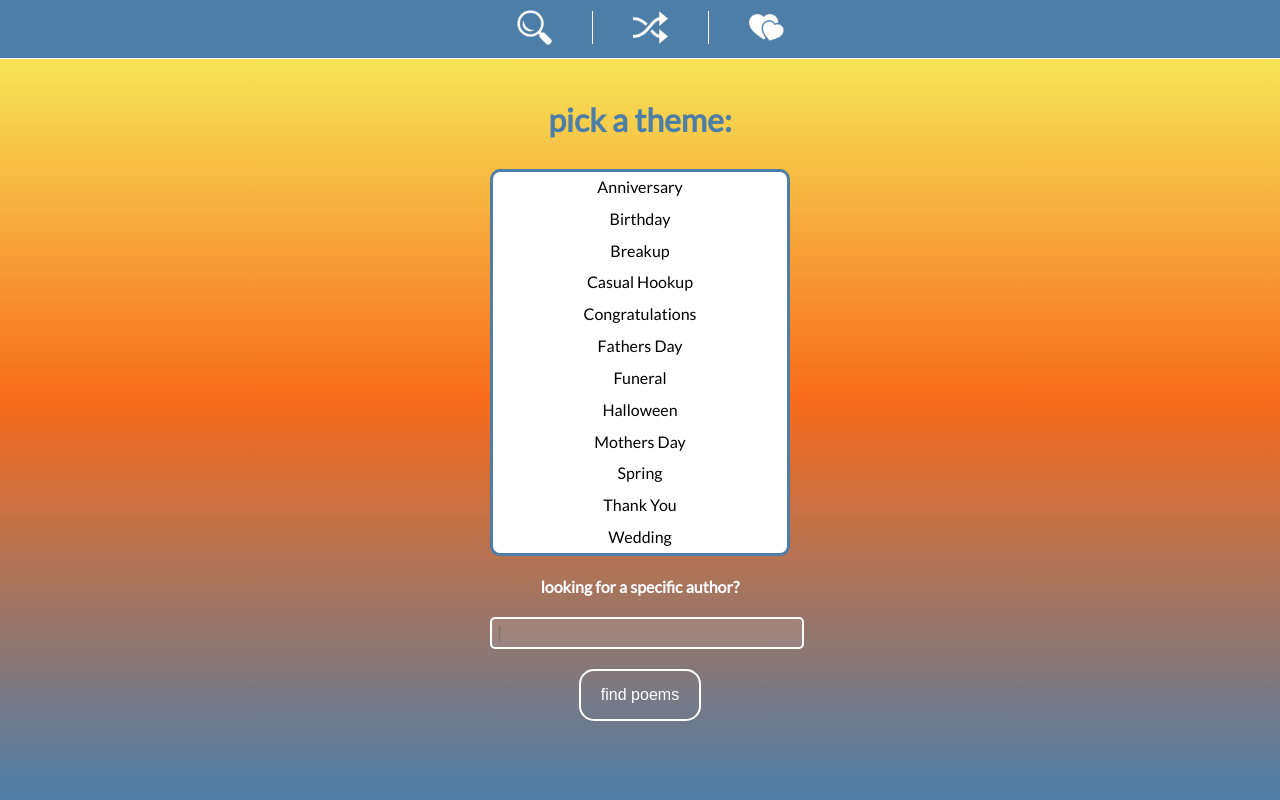
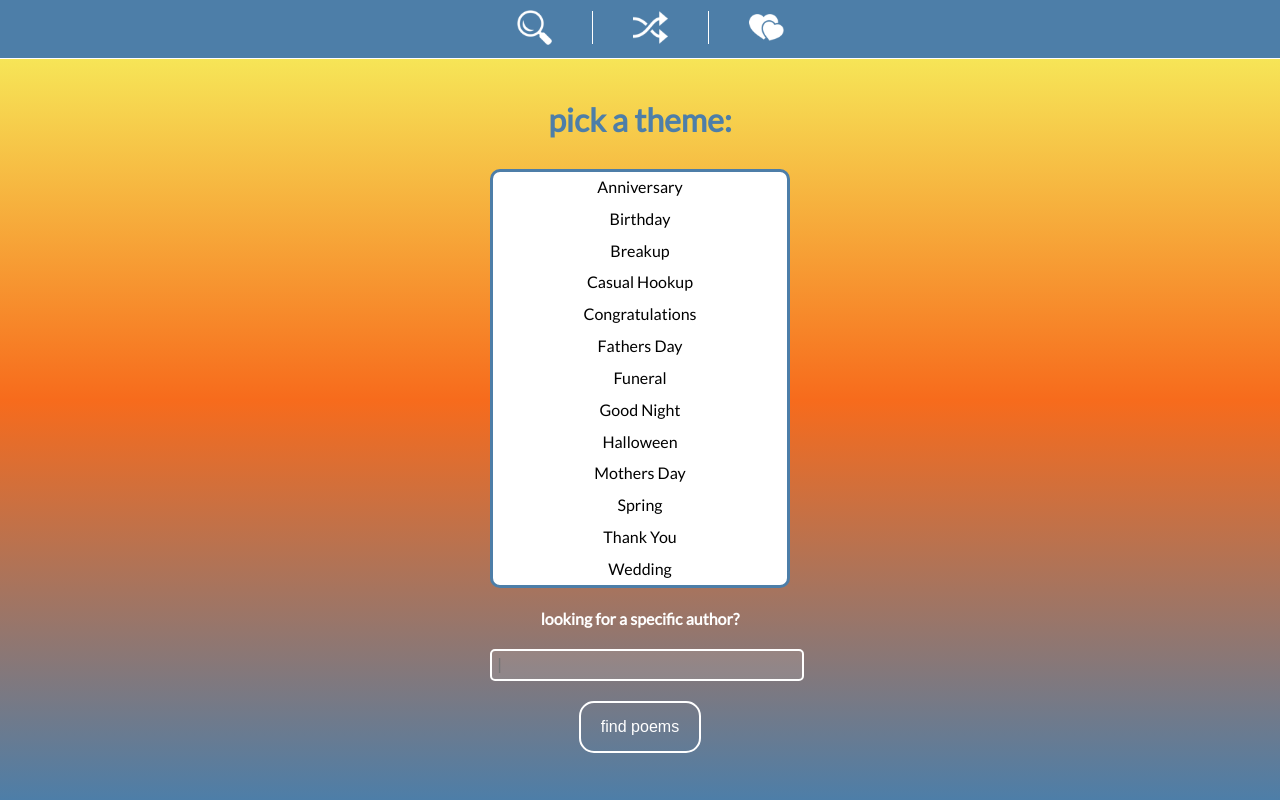
Before and after one commit to robinsola/Stanza-React, a React (Create React App) app: page /#/searchform in a window 1280 px wide. Built offline with nearby package versions, Linux system fonts and the light colour scheme.

Commit message:
add good night radio button

```diff
--- a/src/components/SearchForm.jsx
+++ b/src/components/SearchForm.jsx
@@ -50,6 +50,8 @@ function SearchForm(props) {
             <br />
             <label><input type='radio' value='death' onChange={onKeywordChange} checked={props.inputKeyword === 'death'}/><span>Funeral</span></label>
             <br />
+            <label><input type='radio' value='sleep' onChange={onKeywordChange} checked={props.inputKeyword === 'sleep'}/><span>Good Night</span></label>
+            <br />
             <label><input type='radio' value='fear' onChange={onKeywordChange} checked={props.inputKeyword === 'fear'}/><span>Halloween</span></label>
             <br />
             <label><input type='radio' value='mother' onChange={onKeywordChange} checked={props.inputKeyword === 'mother'}/><span>Mothers Day</span></label>
```
